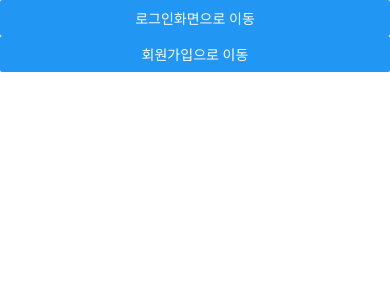
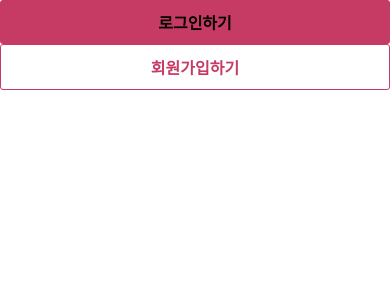
Before and after one commit to dongsinwoo/seochun_app, a React Native app in the folder front/: screen / in a window 390 px wide. Shown: the top 300 px of the page. Built offline with nearby package versions, Linux system fonts and the light colour scheme.

Commit message:
3-0 커스텀 버튼 구현하기

```diff
--- /dev/null
+++ b/front/src/components/CustomButton.tsx
@@ -0,0 +1,89 @@
+import React from 'react';
+import {StyleSheet, Text, Pressable, PressableProps, Dimensions} from 'react-native';
+import { opacity } from 'react-native-reanimated/lib/typescript/Colors';
+import { colors } from '../constants';
+
+interface CustomButtonProps extends PressableProps{
+    label: string;
+    variant?: "filled" | "outlined";
+    size?: 'large' | 'medium';
+    inValid?: boolean;
+
+}
+
+const deviceHeight = Dimensions.get("screen").height
+
+function CustomButton({
+    label,
+    variant='filled',
+    size = 'large',
+    inValid = false,
+    ...props
+}:CustomButtonProps) {
+
+  return (
+    <Pressable
+    disabled = {inValid}
+    style ={({pressed})=> [
+        styles.container,
+        styles[variant],
+        styles[size],
+        pressed ? styles[`${variant}Pressed`] : styles[variant],
+        inValid && styles.inValid]}
+
+    {...props}
+    >
+        <Text style = {[styles.text,styles[`${variant}Text`]]}>{label}</Text>
+    </Pressable>
+
+  )
+}
+
+const styles = StyleSheet.create({
+    container:{
+        borderRadius: 3,
+        justifyContent: "center"
+    },
+    inValid:{
+        opacity: 0.5
+    },
+    filled:{
+        backgroundColor: colors.PINK_700,
+    },
+    outlined:{
+        borderColor: colors.PINK_700,
+        borderWidth: 1,
+    },
+    large:{
+        width: "100%",
+        paddingVertical: deviceHeight > 700 ? 15 : 10,
+        alignItems: "center",
+        justifyContent: "center"
+    },
+    medium:{
+        width: "50%",
+        paddingVertical: deviceHeight > 700 ? 12 : 8,
+        alignItems: "center",
+        justifyContent: "center"
+    },
+    text:{
+        fontSize:16,
+        fontWeight: "700"
+    },
+    filledText:{
+        color: colors.WHITE
+    },
+    outlinedText:{
+        color: colors.PINK_700
+    },
+    filledPressed:{
+        backgroundColor: colors.PINK_500
+    },
+    outlinedPressed:{
+        borderColor: colors.PINK_700,
+        borderWidth: 1,
+        opacity: 0.5
+    },
+});
+
+export default CustomButton;
--- /dev/null
+++ b/front/src/constants/colors.ts
@@ -0,0 +1,7 @@
+const colors = {
+    PINK_700 : "#C63B64",
+    PINK_500 : "#BF5C79",
+    WHITE: "FFF"
+}
+
+export {colors}
--- a/front/src/constants/index.ts
+++ b/front/src/constants/index.ts
@@ -1,8 +1,2 @@
-// 상수 선언
-const authNavigations = {
-    AUTH_HOME : "AuthHome",
-    LOGIN : 'Login',
-    SIGNUP : "Signup"
-  } as const;
-
-  export {authNavigations}
+export * from  './colors'
+export * from  './navigations'
--- /dev/null
+++ b/front/src/constants/navigations.ts
@@ -0,0 +1,8 @@
+// 상수 선언
+const authNavigations = {
+    AUTH_HOME : "AuthHome",
+    LOGIN : 'Login',
+    SIGNUP : "Signup"
+  } as const;
+
+  export {authNavigations}
--- a/front/src/navigation/AuthStackNavigator.tsx
+++ b/front/src/navigation/AuthStackNavigator.tsx
@@ -3,7 +3,7 @@ import React from 'react';
 import {StyleSheet} from 'react-native';
 import AuthHomeScreen from '../screens/auth/AuthHomeScreen';
 import LoginScreen from '../screens/auth/LoginScreen';
-import { authNavigations } from '../constants';
+import { authNavigations } from '../constants/navigations';
 
 
 
--- a/front/src/screens/auth/AuthHomeScreen.tsx
+++ b/front/src/screens/auth/AuthHomeScreen.tsx
@@ -3,7 +3,8 @@ import React from 'react';
 import {StyleSheet, View,Button} from 'react-native';
 import { SafeAreaView } from 'react-native-safe-area-context';
 import {AuthStackParamList} from '../../navigations/stack/AuthStackNavigator'
-import { authNavigations } from '../../constants';
+import { authNavigations } from '../../constants/navigations';
+import CustomButton from '../../components/CustomButton';
 
 type AuthHomeScreenProps = StackScreenProps<AuthStackParamList, typeof authNavigations.AUTH_HOME>
 
@@ -11,8 +12,17 @@ function AuthHomeScreen({navigation}:AuthHomeScreenProps){
   return (
     <SafeAreaView>
         <View>
-            <Button title='로그인화면으로 이동' onPress={()=> navigation.navigate(authNavigations.LOGIN)}/>
-            <Button title='회원가입으로 이동' onPress={()=> navigation.navigate(authNavigations.SIGNUP)}/>
+            <CustomButton
+              label='로그인하기'
+              variant='filled'
+              onPress={()=> navigation.navigate(authNavigations.LOGIN)}
+
+            />
+           <CustomButton
+              label='회원가입하기'
+              variant='outlined'
+              onPress={()=> navigation.navigate(authNavigations.SIGNUP)}
+            />
         </View>
     </SafeAreaView>
 
```
